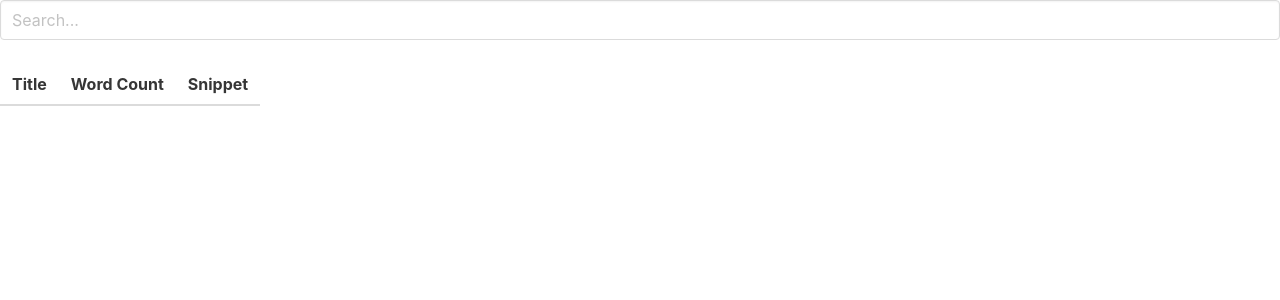
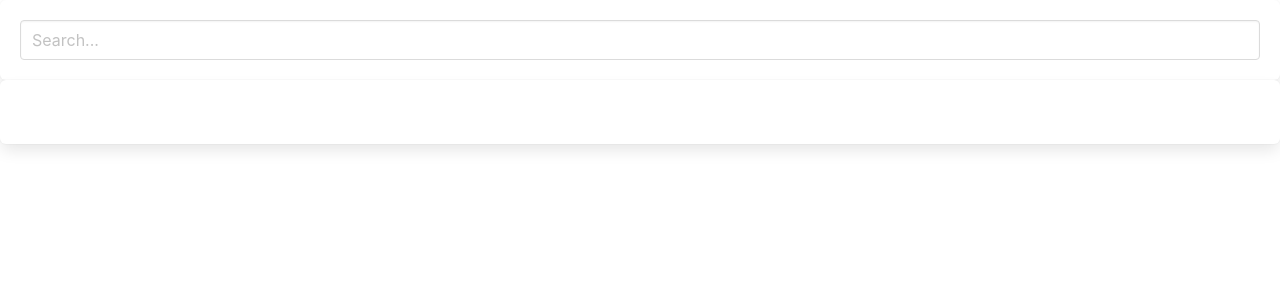
Before and after one commit to HennadiiZ/ang_http_ud_wsearch_sec13, an Angular app: page / in a window 1280 px wide. Shown: the top 300 px of the page. Built offline with nearby package versions, Linux system fonts and the light colour scheme.

Commit message:
small styling

```diff
--- a/src/app/app.component.ts
+++ b/src/app/app.component.ts
@@ -45,4 +45,5 @@ export class AppComponent {
             // 186. More on XSS Attacks
 
             // 187. Adding Title Links
+            // 188. Another CSS Gotcha
 }
--- a/src/app/page-list/page-list.component.html
+++ b/src/app/page-list/page-list.component.html
@@ -1,8 +1,9 @@
+<div class="box">
 <div [innerHTML]="xss"></div>
 <span *ngIf="pages" style="background: rgb(210, 218, 98)">length:{{ pages?.length }}</span>
 
 <table class="table is-stripped">
-    <thead>
+    <thead *ngIf="pages">
         <tr>
             <th>Title</th>
             <th>Word Count</th>
@@ -29,3 +30,4 @@
         </tr>
     </tbody>
 </table>
+</div>
--- a/src/app/page-list/page-list.component.scss
+++ b/src/app/page-list/page-list.component.scss
@@ -0,0 +1,3 @@
+// .searchmatch{
+//     font-weight: bold;
+// }
--- a/src/app/search-bar/search-bar.component.html
+++ b/src/app/search-bar/search-bar.component.html
@@ -1,9 +1,9 @@
 <!-- <input placeholder="Search..." (input)="onInput($event.target.value)"> by him -->
-
-<form (submit)="onFormSubmit($event)">
-    <input class="input" placeholder="Search..." (input)="onInput($event.target)">
-</form>
-
+<div class="box">
+    <form (submit)="onFormSubmit($event)">
+        <input class="input" placeholder="Search..." (input)="onInput($event.target)">
+    </form>
+</div>
 
 
 
--- a/src/styles.scss
+++ b/src/styles.scss
@@ -1 +1,6 @@
-@import "bulma/css/bulma"
+@import "bulma/css/bulma";
+
+.searchmatch{
+    font-weight: bold;
+    background-color: rgb(222, 241, 136);
+}
```
